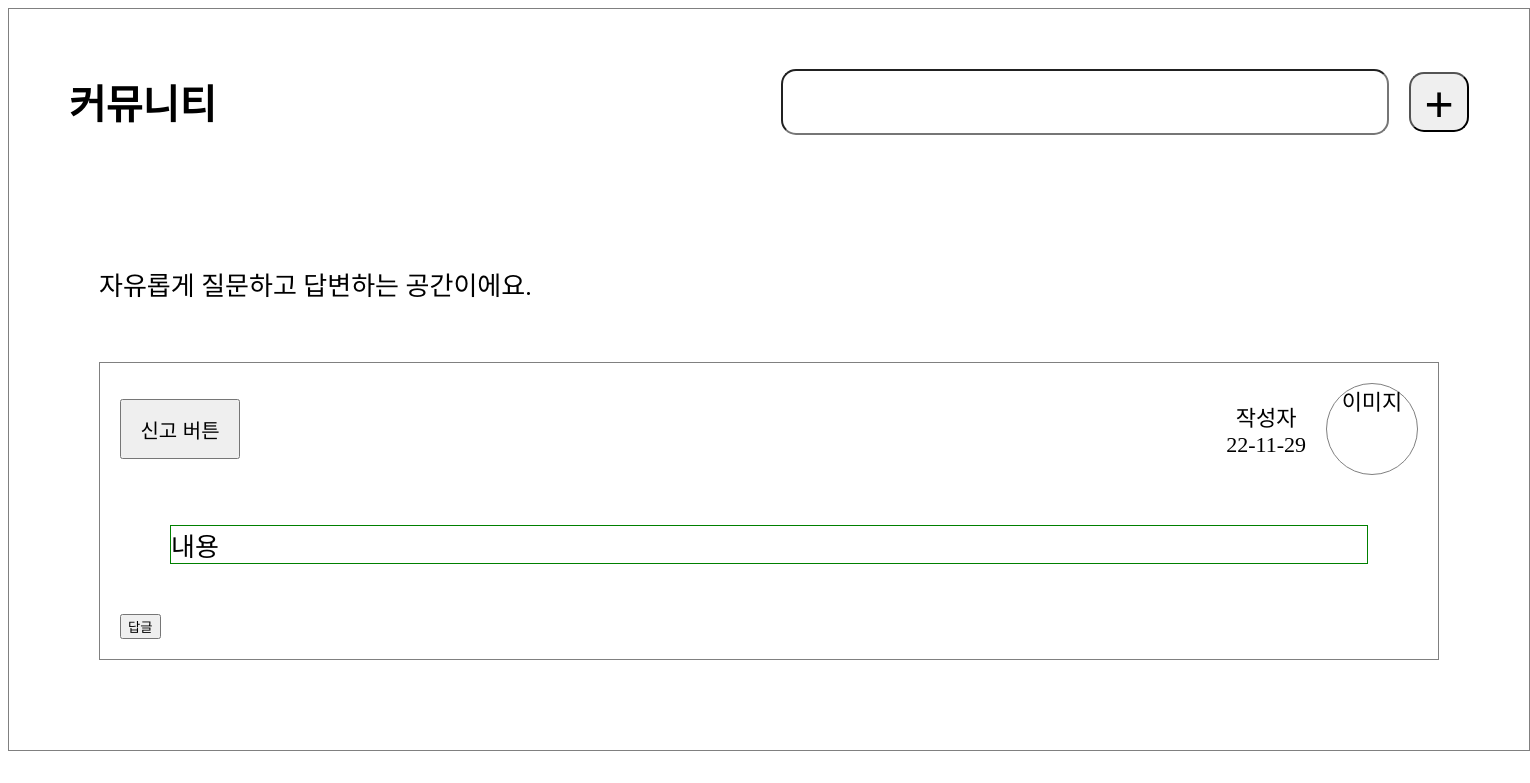
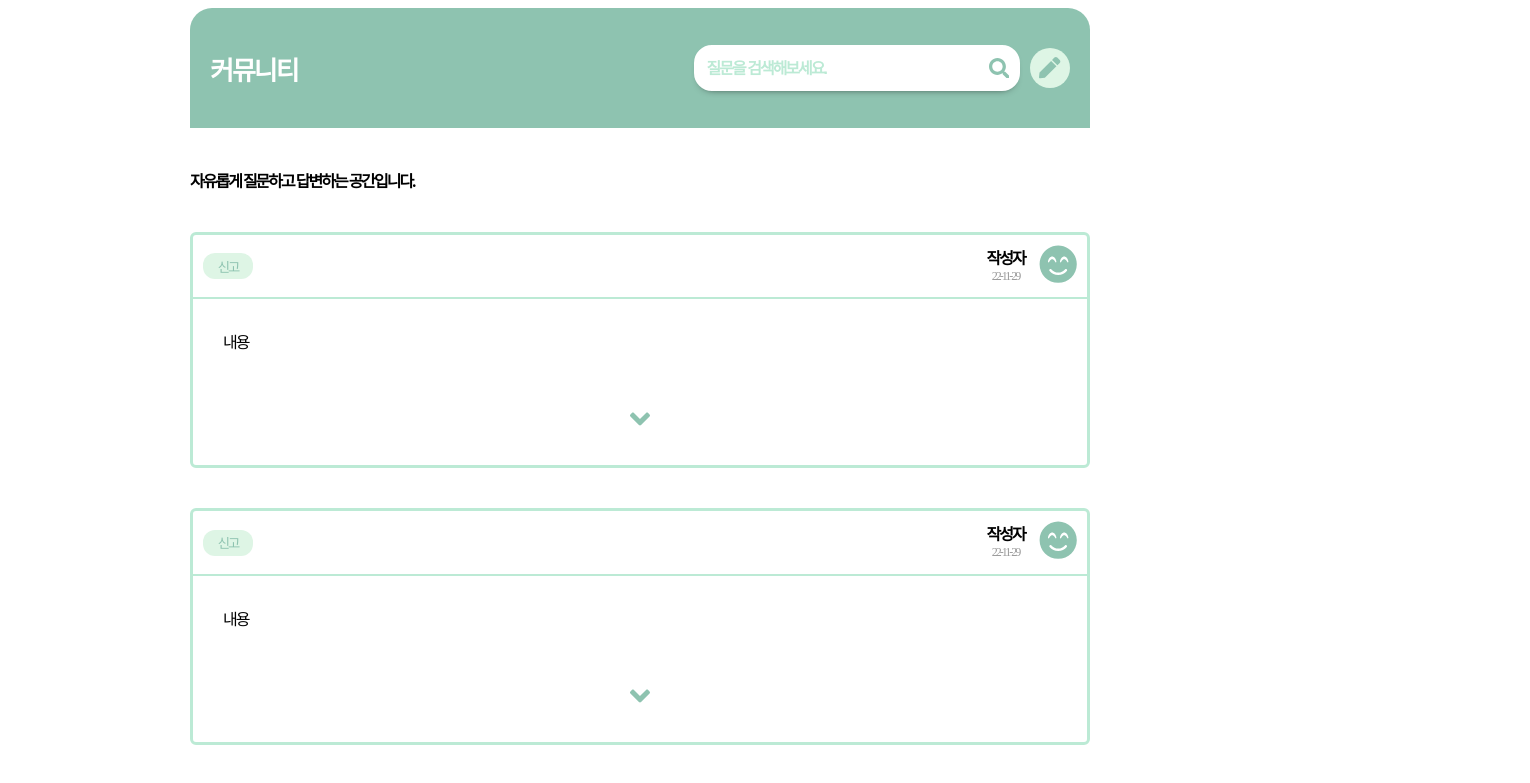
Before and after one commit to seonhannn/MoGakKo, a React (Create React App) app: page / in a window 1280 px wide. Shown: the top 783 px of the page, 1530 px wide, since content can reach past the window. Built offline with nearby package versions, Linux system fonts and the light colour scheme.

Commit message:
community page - 버튼 클릭시 답변 나오도록

```diff
--- a/package.json
+++ b/package.json
@@ -3,12 +3,15 @@
   "version": "0.1.0",
   "private": true,
   "dependencies": {
+    "@fortawesome/fontawesome-svg-core": "^6.2.1",
+    "@fortawesome/react-fontawesome": "^0.2.0",
     "@reduxjs/toolkit": "^1.9.0",
     "@testing-library/jest-dom": "^5.16.5",
     "@testing-library/react": "^13.4.0",
     "@testing-library/user-event": "^13.5.0",
     "react": "^18.2.0",
     "react-dom": "^18.2.0",
+    "react-icons": "^4.7.1",
     "react-redux": "^8.0.5",
     "react-router-dom": "^6.4.3",
     "react-scripts": "5.0.1",
--- a/public/index.html
+++ b/public/index.html
@@ -23,6 +23,9 @@
       Learn how to configure a non-root public URL by running `npm run build`.
     -->
     <title>React App</title>
+    <link rel="preconnect" href="https://fonts.googleapis.com">
+<link rel="preconnect" href="https://fonts.gstatic.com" crossorigin>
+<link href="https://fonts.googleapis.com/css2?family=Gowun+Dodum&display=swap" rel="stylesheet">
   </head>
   <body>
     <noscript>You need to enable JavaScript to run this app.</noscript>
--- a/src/App.js
+++ b/src/App.js
@@ -1,10 +1,18 @@
 import React from 'react';
 import Community from './pages/Community';
 import MyProfile from './pages/MyProfile';
+import {createGlobalStyle} from "styled-components";
+
+const GlobalStyle = createGlobalStyle`
+  * {
+    letter-spacing: -2px;
+  }
+`
 
 function App() {
   return (
     <div>
+      <GlobalStyle></GlobalStyle>
       <Community></Community>
     </div>
   );
--- /dev/null
+++ b/src/components/Answer.js
@@ -0,0 +1,58 @@
+import React from "react";
+import styled from "styled-components";
+import {FaSmileBeam} from "react-icons/fa";
+
+const AnswerContainer = styled.div`
+    .answerContainer {
+        display: flex;
+        align-items: center;
+        border-bottom: 2px solid #DEF5E5;
+        padding: 10px;
+    }
+    .answerUserInfo {
+        display: flex;
+    }
+    .answerWriter {
+        display: flex;
+        justify-content: center;
+        align-items: center;
+        flex-direction: column;
+        margin-left: 10px;
+        margin-right: 30px;
+    }
+    .answerUserName {
+        font-size: 16px;
+        font-weight: 600;
+    }
+    .answerDate {
+        font-size: 12px;
+        color: #999;
+    }
+`
+
+function Answer() {
+    return (
+        <AnswerContainer>
+            <div className="answerContainer">
+                <div className="answerUserInfo">
+                    <div className="answerUserImg">
+                            <FaSmileBeam size={"2.4em"} color="#8EC3B0"></FaSmileBeam>
+                    </div>
+                    <div className="answerWriter">
+                        <div className="answerUserName">
+                            작성자
+                        </div>
+                        <div className="answerDate">
+                            22-11-30
+                        </div>
+                    </div>
+                </div>
+                <div className="answerContent">
+                    답변 내용
+                </div>
+            </div>
+        </AnswerContainer>
+    )
+}
+
+export default Answer;
--- a/src/components/CommunityList.js
+++ b/src/components/CommunityList.js
@@ -1,65 +1,128 @@
 import React from "react";
 import styled from "styled-components";
+import {FaAngleDown} from "react-icons/fa";
+import {FaSmileBeam} from "react-icons/fa";
+import { useState } from "react";
+import Answer from "./Answer";
 
 const CommunityListContainer = styled.div`
     .listContainer {
-        border: 1px solid gray;
-        padding: 20px;
+        display: flex;
+        flex-direction: column;
+        border: 3px solid #BCEAD5;
+        border-radius: 6px;
+        margin-bottom: 40px;
     }
     .listHeader {
         display: flex;
         justify-content: space-between;
         align-items: center;
-    }
-    .reportBtn {
-        width: 120px;
-        height: 60px;
-        font-size: 20px;
-        cursor: pointer;
+        padding: 10px;
+        border-bottom: 2px solid #BCEAD5;
     }
     .userInfo {
         display: flex;
-        align-items: center;
-        font-size: 22px;
     }
     .writer {
+        margin-right: 14px;
         display: flex;
         flex-direction: column;
         align-items: center;
-        margin-right: 20px;
     }
-    .userImg {
-        width: 90px;
-        height: 90px;
-        border: 1px solid gray;
-        border-radius: 50%;
-        text-align: center;
+    .userName {
+        font-size: 16px;
+        font-weight: 600;
+    }
+    .date {
+        font-size: 12px;
+        color: #999;
+    }
+    .reportBtn {
+        border: none;
+        width: 50px;
+        height: 26px;
+        border-radius: 12px;
+        background-color: #DEF5E5;
+        color: #8EC3B0;
+        cursor: pointer;
+    }
+    .reportBtn:hover {
+        background-color: #BCEAD5;
     }
     .contentContainer {
-        border: 1px solid green;
-        margin: 50px;
-        font-size: 26px;
+        padding: 30px;
+    }
+    .answer {
+        padding: 20px;
+    }
+    .answerIcon {
+        margin-bottom: 10px;
+        display: flex;
+        justify-content: center;
+    }
+    .openedAnswer {
+        cursor: pointer;
+        transform: rotate(180deg);
+    }
+    .openedAnswer:hover {
+        cursor: pointer;
+        background-color: #DEF5E5;
+        border-radius: 50%;
+        transform: rotate(180deg) scale(1.2);
+    }
+    .closedAnswer {
+        cursor: pointer;
+    }
+    .closedAnswer:hover {
+        cursor: pointer;
+        background-color: #DEF5E5;
+        border-radius: 50%;
+        transform: scale(1.2);
+    }
+    .hideAnswer {
+        display: none;
+    }
+    .showAnswer {
+
     }
 `
 
 function CommunityList() {
+
+    const [isOpen, setAnswer] = useState(false);
+
+    // on/off
+    const toggleAnswer = () => {
+        setAnswer(isOpen => !isOpen);
+    }
+
     return (
         <CommunityListContainer>
             <div className="listContainer">
                 <div className="listHeader">
-                    <button className="reportBtn">신고 버튼</button>
+                    <button className="reportBtn">신고</button>
                     <div className="userInfo">
                         <div className="writer">
                             <div className="userName">작성자</div>
                             <div className="date">22-11-29</div>
                         </div>
-                        <div className="userImg">이미지</div>
+                        <div className="userImg">
+                            <FaSmileBeam size={"2.4em"} color="#8EC3B0"></FaSmileBeam>
+                        </div>
                     </div>
                 </div>
                 <div className="contentContainer">
                     <div className="content">내용</div>
                 </div>
-                <button className="answer">답글</button>
+                <div className="answer">
+                    <div className="answerIcon">
+                        <FaAngleDown className={isOpen ? "openedAnswer" : "closedAnswer"} size={"2em"} color="#8EC3B0" onClick={() => toggleAnswer()}></FaAngleDown>
+                    </div>
+                    <div className={isOpen ? "showAnswer" : "hideAnswer"}>
+                        <Answer></Answer>
+                        <Answer></Answer>
+                    </div>
+                </div>
             </div>
         </CommunityListContainer>
     )
--- a/src/pages/Community.js
+++ b/src/pages/Community.js
@@ -1,50 +1,91 @@
 import React from "react";
 import styled from "styled-components";
 import CommunityList from "../components/CommunityList";
+import {FaPen} from "react-icons/fa";
+import {FaSearch} from "react-icons/fa";
 
 const CommunityContainer = styled.div`
     .container {
-        border: 1px solid gray;
-        width: 1400px;
-        height: 100%;
+        width: 60%;
+        min-width: 900px;
         display: flex;
         flex-direction: column;
         margin: 0px auto;
-        padding: 60px;
+        border-radius: 22px;
     }
     .header {
+        height: 80px;
         display: flex;
         justify-content: space-between;
         align-items: center;
+        background-color: #8EC3B0;
+        padding: 20px;
+        border-radius: 22px 22px 0px 0px;
     }
     .search {
         display: flex;
         align-items: center;
     }
     .logo {
-        font-size: 40px;
-        font-weight: 600;
+        font-size: 26px;
+        font-weight: 800;
+        color: #fff;
     }
     .searchForm {
-        width: 600px;
-        height: 60px;
-        border-radius: 15px;
+        width: 320px;
+        height: 40px;
+        margin-right: 10px;
+        display: flex;
+        align-items: center;
+        justify-content: center;
+        border: 3px solid #fff;
+        background-color: #fff;
+        color: #8EC3B0;
+        border-radius: 18px;
+        box-shadow: 0 4px 8px -7px rgba(0,0,0,1);
+    }
+    .searchInput {
+        width: 280px;
+        height: 30px;
+        border: none;
+        font-size: 18px;
+        font-weight: 600;
+        background: none;
+    }
+    .searchInput::placeholder {
+        color: #BCEAD5;
+        font-size: 16px;
+    }
+    .searchInput:focus {
+        outline: none;
     }
     .add {
-        width: 60px;
-        height: 60px;
-        border-radius: 15px;
-        font-size: 50px;
+        border: none;
+        border-radius: 50%;
+        width: 40px;
+        height: 40px;
+        display: flex;
+        justify-content: center;
+        align-items: center;
+        background-color: #DEF5E5;
         cursor: pointer;
-        margin-left: 20px;
+    }
+    .add:hover {
+        background-color: #DEFFEF;
+        transform: scale(1.1);
+    }
+    .contents {
     }
     .info {
-        margin-top: 100px;
-        margin-bottom: 60px;
-        font-size: 26px;
+        font-size: 16px;
+        font-weight: 600;
+        margin-top: 40px;
+        margin-bottom: 40px;
+        display: flex;
     }
-    .contents {
-        padding: 30px;
+    .searchIcon:hover {
+        cursor: pointer;
+        transform: scale(1.2);
     }
 `
 
@@ -55,13 +96,18 @@ function Community() {
                 <div className="header">
                     <div className="logo">커뮤니티</div>
                     <div className="search">
-                        <input className="searchForm"></input>
-                        <button className="add">+</button>
+                        <div className="searchForm">
+                            <input className="searchInput" placeholder="질문을 검색해보세요."></input>
+                            <FaSearch size={"1.3em"} className="searchIcon"></FaSearch>
+                        </div>
+                        <button className="add"><FaPen size={"1.6em"} color="#8EC3B0"></FaPen></button>
                     </div>
                 </div>
                 <div className="contents">
-                    <div className="info">자유롭게 질문하고 답변하는 공간이에요.</div>
+                    <div className="info">자유롭게 질문하고 답변하는 공간입니다.</div>
                     <div>
+                        <CommunityList></CommunityList>
+                        <CommunityList></CommunityList>
                         <CommunityList></CommunityList>
                     </div>
                 </div>
```
Also changed, not shown: 1 other file (tests, documents, lock files or other folders).
